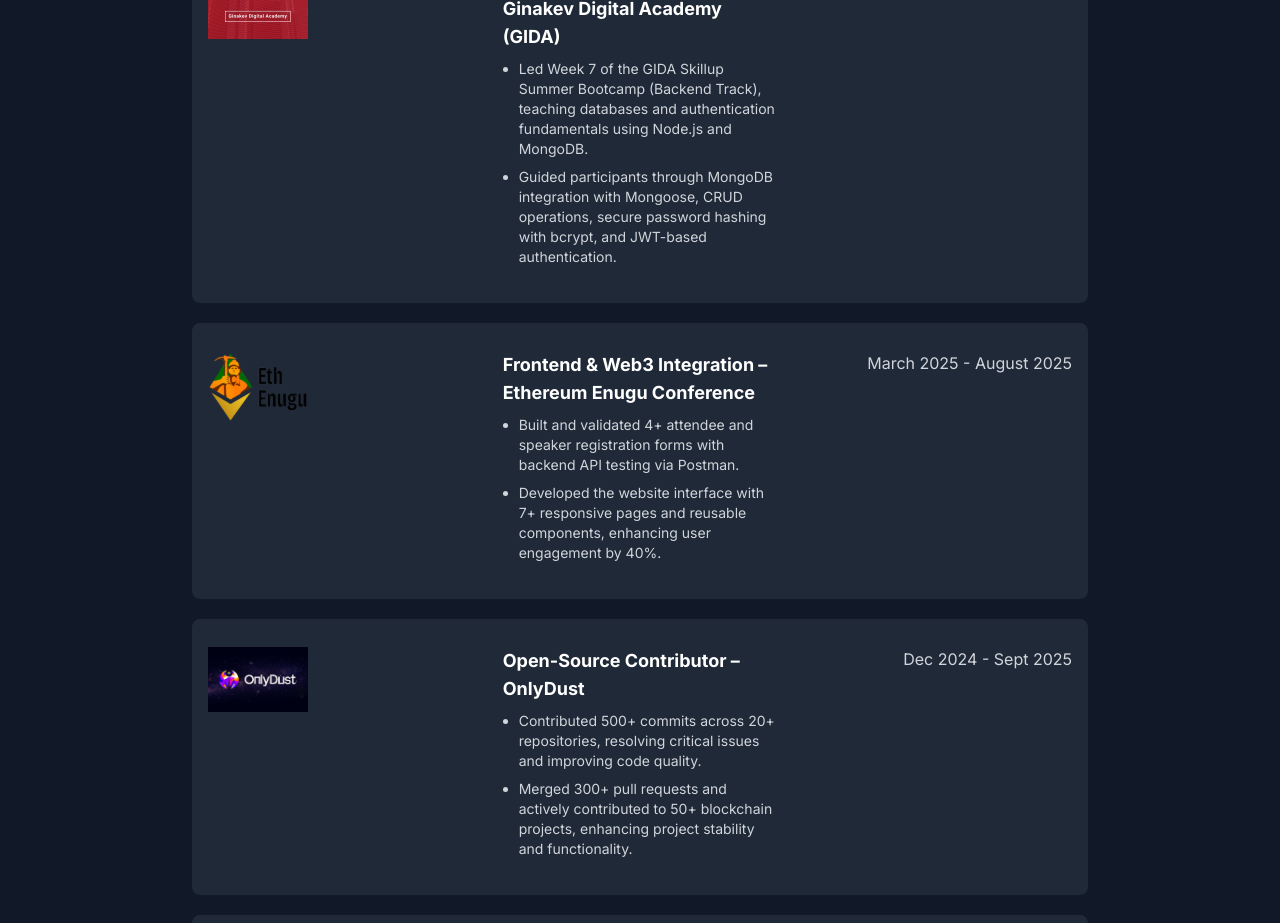
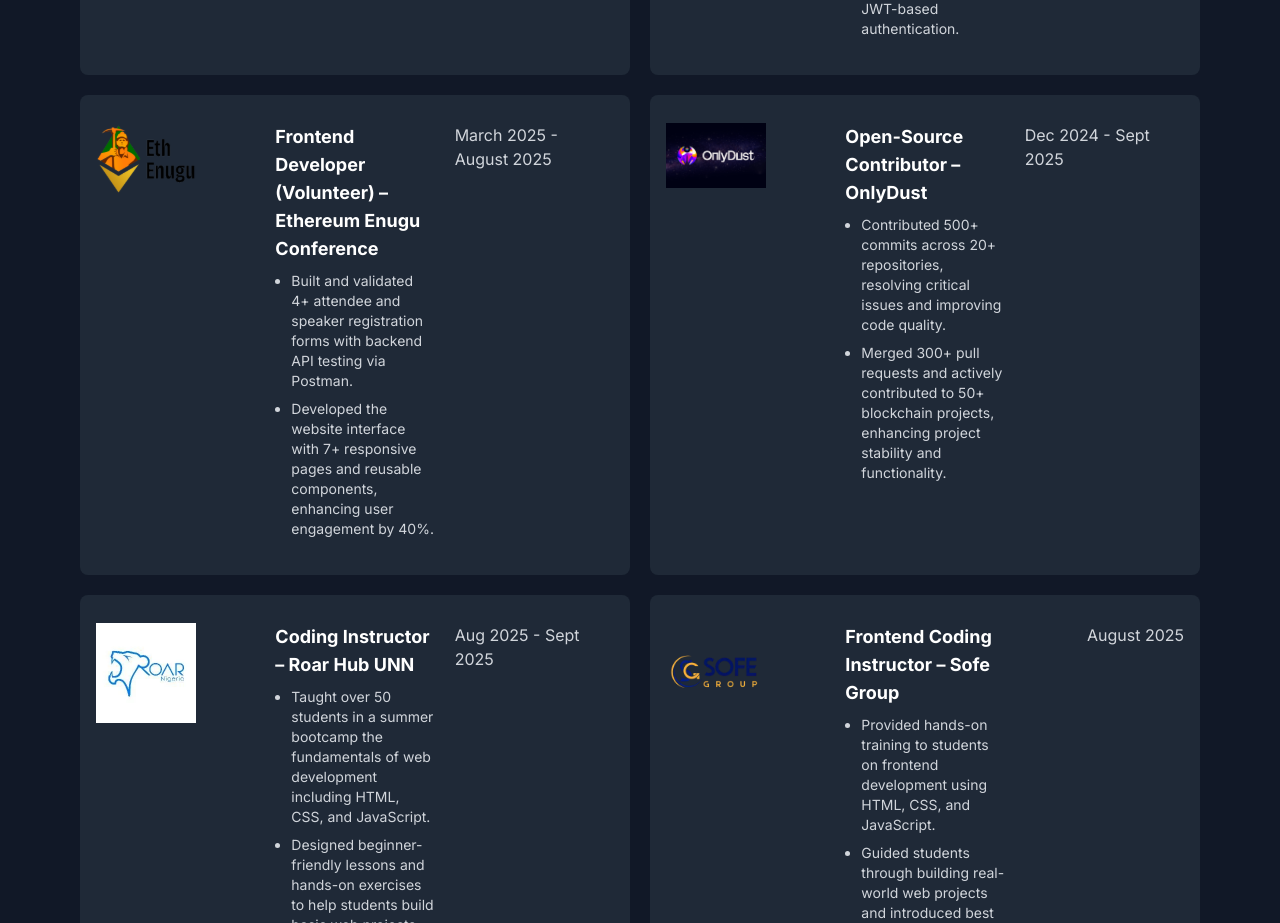
Before and after one commit to chiscookeke11/My-Portfolio, a React (Vite) app: page / in a window 1280 px wide. Shown: the part 3360-4283 px from the top of the page. Built offline with nearby package versions, Linux system fonts and the light colour scheme.

Commit message:
fixed the layout

```diff
--- a/src/assets/assets.js
+++ b/src/assets/assets.js
@@ -160,7 +160,7 @@ export const experience = [
     },
     {
         image: "/eth-enugu_logo.svg",
-        role: "Frontend & Web3 Integration – Ethereum Enugu Conference",
+        role: "Frontend Developer (Volunteer) – Ethereum Enugu Conference",
         tasks: {
             task1: "Built and validated 4+ attendee and speaker registration forms with backend API testing via Postman.",
             task2: "Developed the website interface with 7+ responsive pages and reusable components, enhancing user engagement by 40%.",
--- a/src/components/Experience.jsx
+++ b/src/components/Experience.jsx
@@ -23,11 +23,11 @@ const Experience = ({darkMode}) => {
     </div>
 
 
-    <div className='jobs w-full flex flex-col gap-5 items-center' >
+    <div className='jobs w-full grid grid-cols-1 lg:grid-cols-2 gap-5 items-center' >
 
 
        {experience.map((item, index)=> (
-         <div key={index} className={`w-full max-w-[896px] flex flex-col md:flex-row items-start justify-evenly  gap-5 px-4 py-7 overflow-hidden rounded-lg ${darkMode? "bg-[#1F2937]" : "bg-[#FFFFFF] shadow-xl  " } `} >
+         <div key={index} className={`w-full h-full max-w-[896px] flex flex-col md:flex-row items-start justify-evenly  gap-5 px-4 py-7 overflow-hidden rounded-lg ${darkMode? "bg-[#1F2937]" : "bg-[#FFFFFF] shadow-xl  " } `} >
          <div className=' basis-1/3' ><img src={item.image} alt="" className='w-[100px] ' /> </div>
          <div className=' basis-1/3 '> <h1 className={`text-lg font-bold mb-2 ${darkMode? "null " : "text-[#111827] "} `} >{item.role} </h1>
 
```
